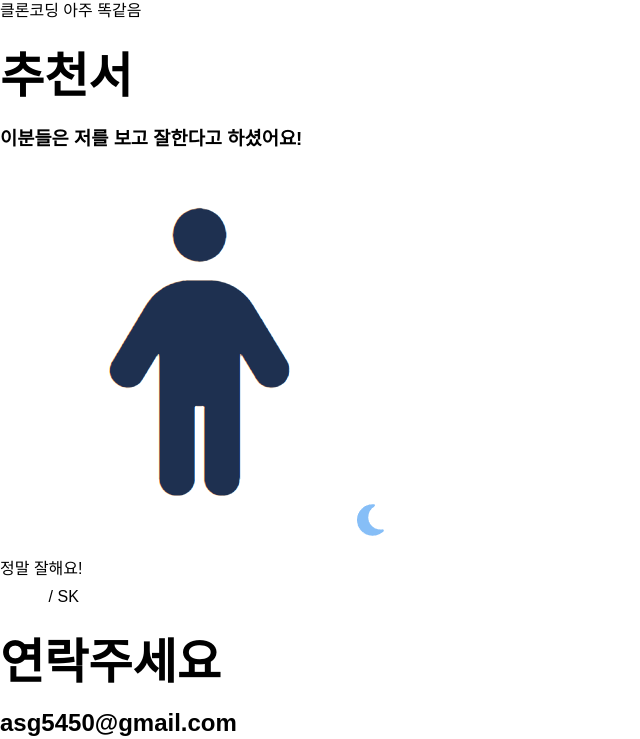
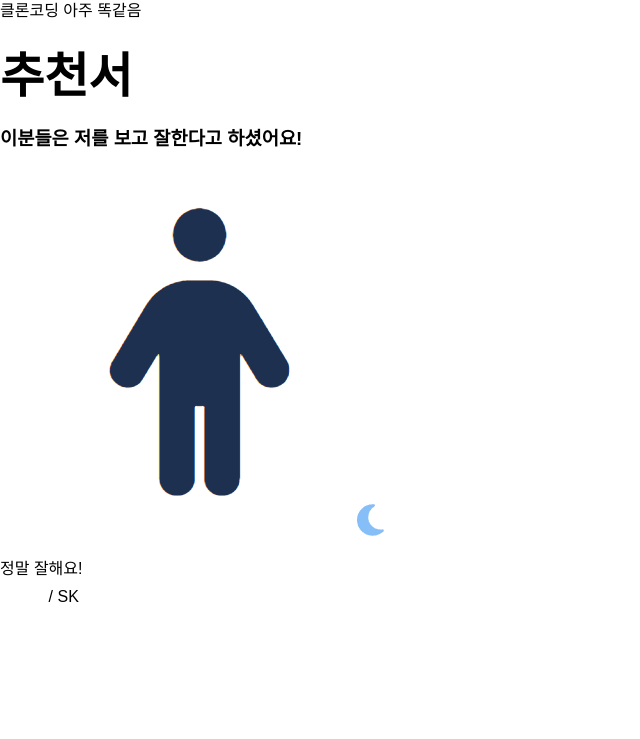
Before and after one commit to asg5450/portfolio, a plain HTML site: page index.html in a window 1280 px wide. Shown: the part 2669-3408 px from the top of the page, without its empty margins (0-640 px from the left). After the commit the page ends 3280 px from the top, so only its background shows below. Drawn offline with Linux system fonts and the light colour scheme; a web font is replaced by a local one.

Commit message:
[HTML] reference

```diff
--- a/index.html
+++ b/index.html
@@ -234,7 +234,7 @@
     <!-- 추천서 끝 -->
     <!-- Contact -->
 
-    <section id="contact" class="section">
+    <!-- <section id="contact" class="section">
       <h1 class="contact__title">연락주세요</h1>
       <h2 class="contact__email">asg5450@gmail.com</h2>
       <div>
@@ -249,6 +249,6 @@
     </section>
     <button>
       <i></i>
-    </button>
+    </button> -->
   </body>
 </html>
```
